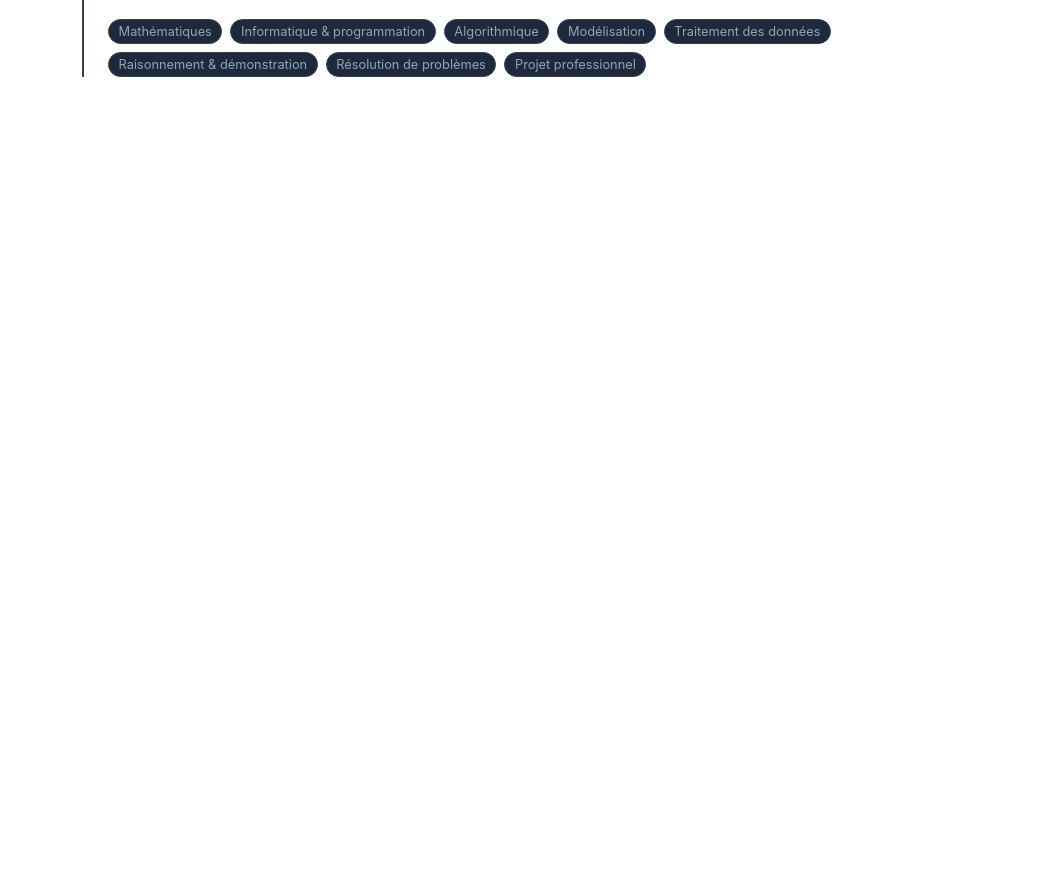
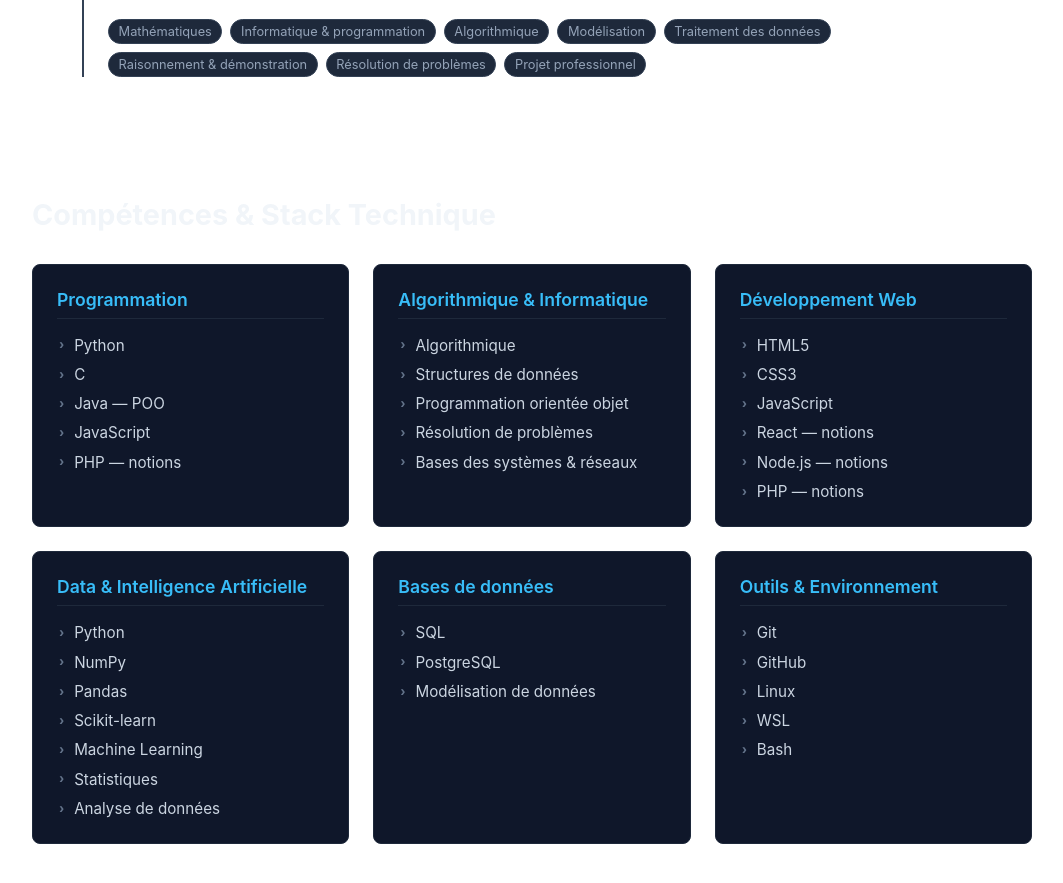
Before and after one commit to wahimed2006/portfolio, a React (Create React App) app in the folder portfolio/: page / in a window 1280 px wide. Shown: the part 2162-3045 px from the top of the page, without its empty margins (108-1171 px from the left). Before the commit the page ends 2287 px from the top, so only its background shows below. Built offline with nearby package versions, Linux system fonts and the light colour scheme.

Commit message:
Add Skills component and integrate it into Home component

```diff
--- a/portfolio/src/App.css
+++ b/portfolio/src/App.css
@@ -288,3 +288,73 @@ pre {
   border-radius: 6px;
   border: 1px solid #334155;
 }
+
+/*  skills */
+.skills-section {
+  max-width: 1000px;
+  margin: 0 auto;
+  padding: 3rem 1.5rem;
+}
+
+.section-title {
+  font-size: 1.8rem;
+  color: #f1f5f9;
+  margin-bottom: 2rem;
+}
+
+/* Grille responsive 1 à 3 colonnes */
+.skills-grid {
+  display: grid;
+  grid-template-columns: repeat(auto-fit, minmax(280px, 1fr));
+  gap: 1.5rem;
+}
+
+.skill-card {
+  background-color: #0f172a;
+  border: 1px solid #1e293b;
+  border-radius: 8px;
+  padding: 1.5rem;
+  transition: transform 0.2s ease, border-color 0.2s ease;
+}
+
+.skill-card:hover {
+  transform: translateY(-2px);
+  border-color: #38bdf8;
+}
+
+.skill-category {
+  font-size: 1.1rem;
+  color: #38bdf8;
+  margin-top: 0;
+  margin-bottom: 1rem;
+  padding-bottom: 0.5rem;
+  border-bottom: 1px solid #1e293b;
+  font-weight: 600;
+}
+
+.skill-list {
+  list-style: none;
+  padding: 0;
+  margin: 0;
+  display: flex;
+  flex-direction: column;
+  gap: 0.5rem;
+}
+
+.skill-item {
+  display: flex;
+  align-items: center;
+  gap: 0.5rem;
+  font-size: 0.95rem;
+  color: #cbd5e1;
+}
+
+.skill-bullet {
+  color: #64748b;
+  font-family: monospace;
+  font-weight: bold;
+}
+
+.skill-name {
+  line-height: 1.4;
+}
--- a/portfolio/src/components/home.component.jsx
+++ b/portfolio/src/components/home.component.jsx
@@ -2,6 +2,7 @@ import React from "react";
 import Profile from "./profile.component";
 import AboutMe from "./about.component";
 import Education from "./education.component";
+import Skills from "./skills.component";
 
 
 const Home = () => {
@@ -10,6 +11,7 @@ const Home = () => {
             <Profile></Profile>
             <AboutMe></AboutMe>
             <Education></Education>
+            <Skills></Skills>
         </div>
     )
 };
--- /dev/null
+++ b/portfolio/src/components/skills.component.jsx
@@ -0,0 +1,29 @@
+import React from "react";
+import { skills } from "../data/info";
+
+const Skills = () => {
+  return (
+    <section id="skills" className="skills-section">
+      <h2 className="section-title">Compétences & Stack Technique</h2>
+
+      <div className="skills-grid">
+        {skills.map((group) => (
+          <article key={group.id} className="skill-card">
+            <h3 className="skill-category">{group.category}</h3>
+
+            <ul className="skill-list">
+              {group.items.map((skill) => (
+                <li key={skill} className="skill-item">
+                  <span className="skill-bullet">›</span>
+                  <span className="skill-name">{skill}</span>
+                </li>
+              ))}
+            </ul>
+          </article>
+        ))}
+      </div>
+    </section>
+  );
+};
+
+export default Skills;
```
